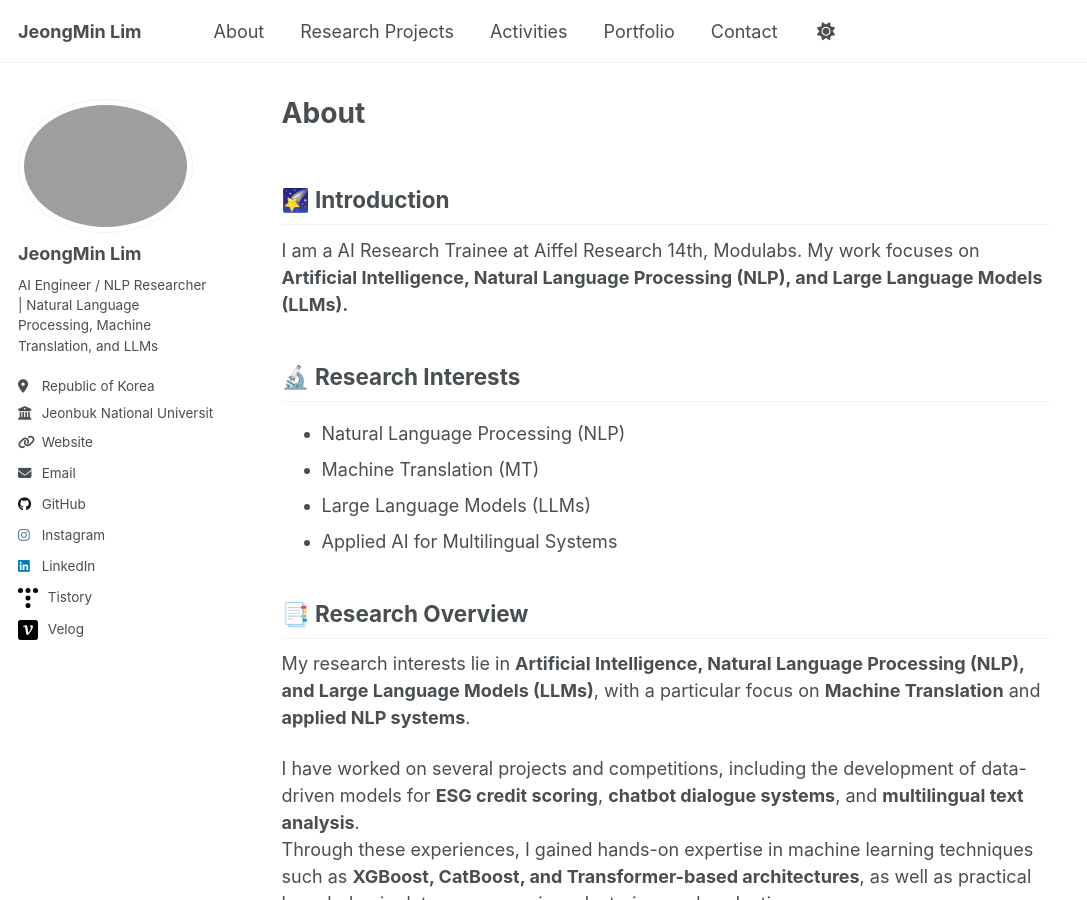
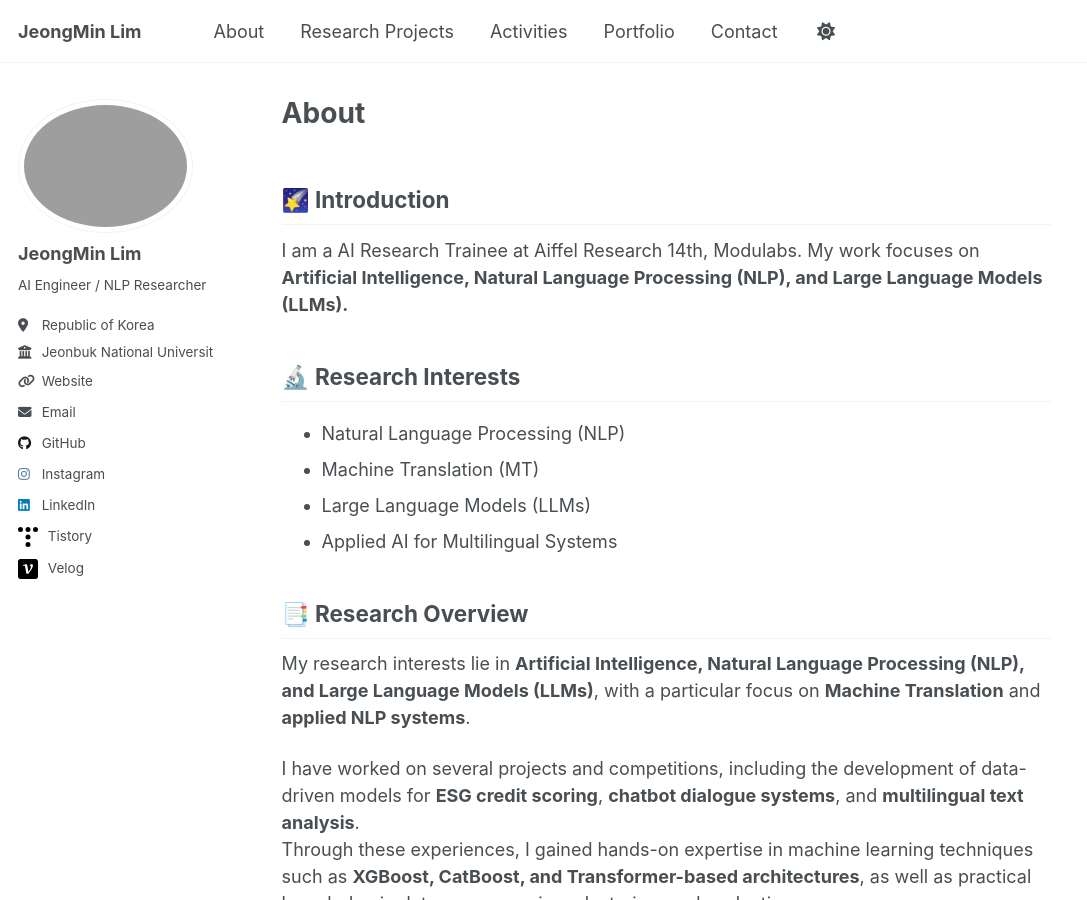
Before and after one commit to JeongMinIsBest/JeongMinIsBest.github.io, a Jekyll site: the page built from _pages/about.md, in a window 1280 px wide and 900 px high. Shown: the whole window, without its empty margins (0-1087 px from the left). Built offline with Jekyll 4.4.1, drawn with Linux system fonts in a browser that asks for light colours; a script that is not in the unit is left out.

Commit message:
Update _config.yml

```diff
--- a/_config.yml
+++ b/_config.yml
@@ -26,8 +26,7 @@ author:
   avatar           : "profile.jpg"
   name             : "JeongMin Lim"
   pronouns         : # example: "she/her"
-  bio              : "AI Engineer / NLP Researcher |
-  Natural Language Processing, Machine Translation, and LLMs"
+  bio              : "AI Engineer / NLP Researcher"
   location         : "Republic of Korea"
   employer         : "Jeonbuk National University"
   uri              : "https://jeongminisbest.github.io"
```
